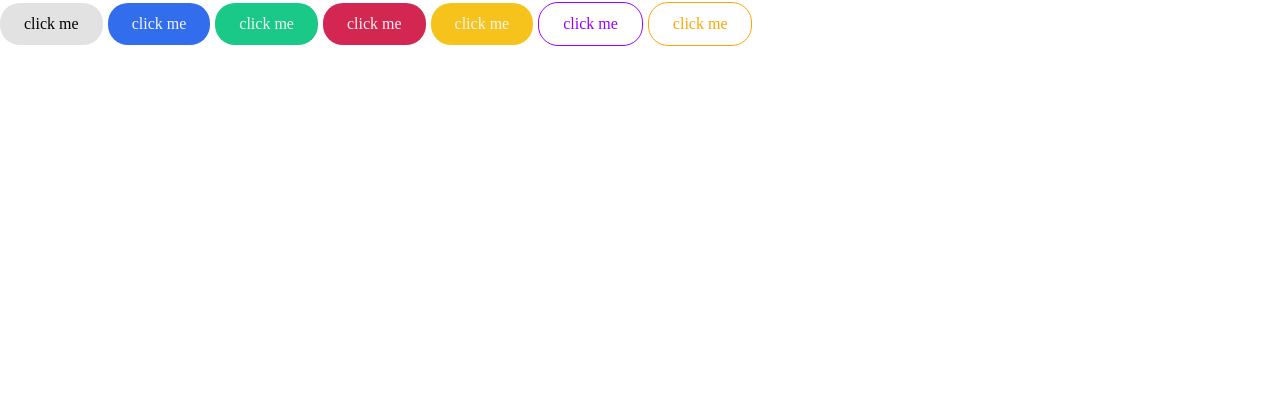
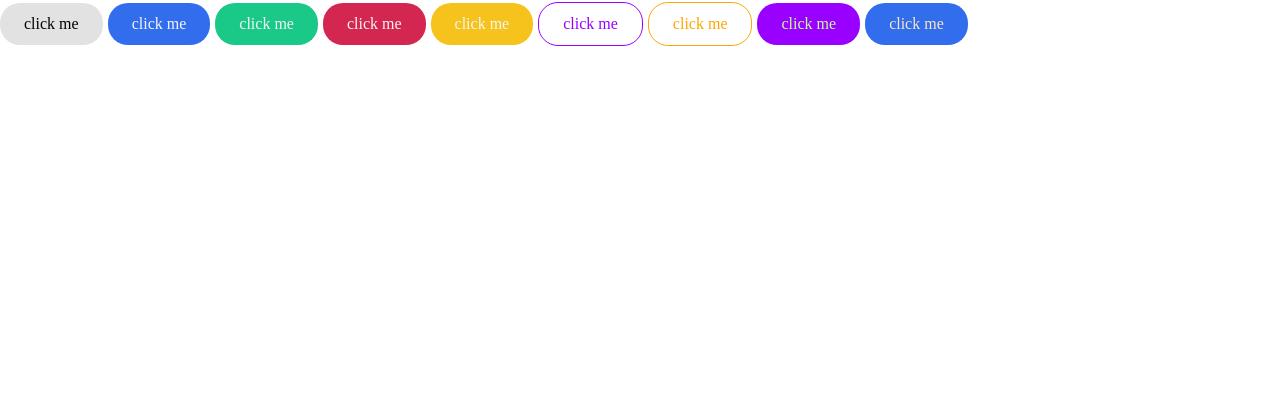
Before and after one commit to as00r-dev/sass-library, a website built with webpack: page dist/index.html in a window 1280 px wide. Shown: the part 384-800 px from the top of the page. Built offline with nearby package versions, Linux system fonts and the light colour scheme; a web font is replaced by a local one.

Commit message:
Add complementary buttons

```diff
--- a/src/js/script.js
+++ b/src/js/script.js
@@ -64,5 +64,13 @@ body.append(
 	Anchor({
 		content: "click me",
 		classes: ["btn-outlined-orange", "text-orange", "text-hover-white"],
+	}),
+	Anchor({
+		content: "click me",
+		classes: ["btn-complement-purple"],
+	}),
+	Anchor({
+		content: "click me",
+		classes: ["btn-complement-primary"],
 	})
 );
--- /dev/null
+++ b/src/style/partials/base/_functions.scss
@@ -0,0 +1,5 @@
+@function light-comp($color) {
+	$complement: complement($color);
+	$light-complement: lighten($complement, 30%);
+	@return $light-complement;
+}
--- a/src/style/partials/components/_button.scss
+++ b/src/style/partials/components/_button.scss
@@ -17,6 +17,7 @@
 	.btn-#{$key} {
 		@include btn($val);
 		border: 0;
+
 		&:hover {
 			background-color: lighten($val, 5);
 		}
@@ -25,8 +26,19 @@
 	.btn-outlined-#{$key} {
 		@include btn(transparent);
 		border: $base-border-thickness solid $val;
+
 		&:hover {
 			background-color: $val;
 		}
 	}
+
+	.btn-complement-#{$key} {
+		@include btn($val);
+		color: light-comp($val);
+
+		&:hover {
+			color: $val;
+			background-color: light-comp($val);
+		}
+	}
 }
--- a/src/style/style.scss
+++ b/src/style/style.scss
@@ -5,6 +5,7 @@
 @import "partials/base/reset";
 
 // variables and functions
+@import "partials/base/functions";
 @import "partials/base/variables";
 
 // colors
```
Also changed, not shown: dist/main.css, dist/main.js, 2 other files.
